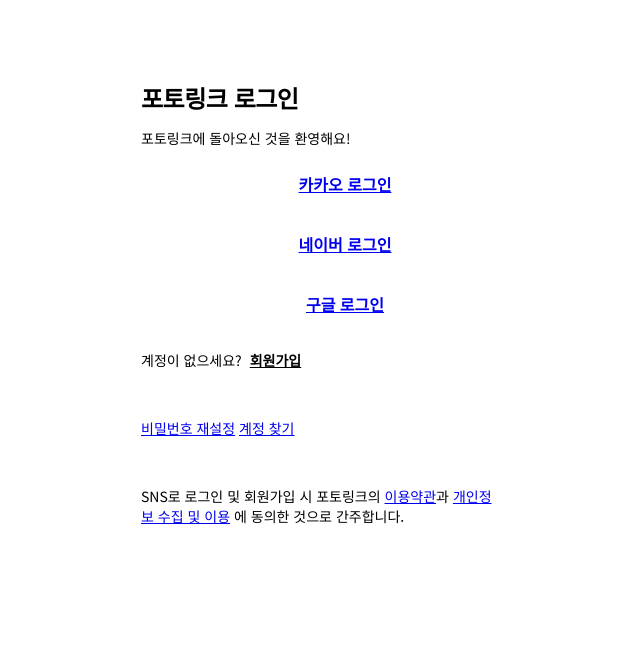
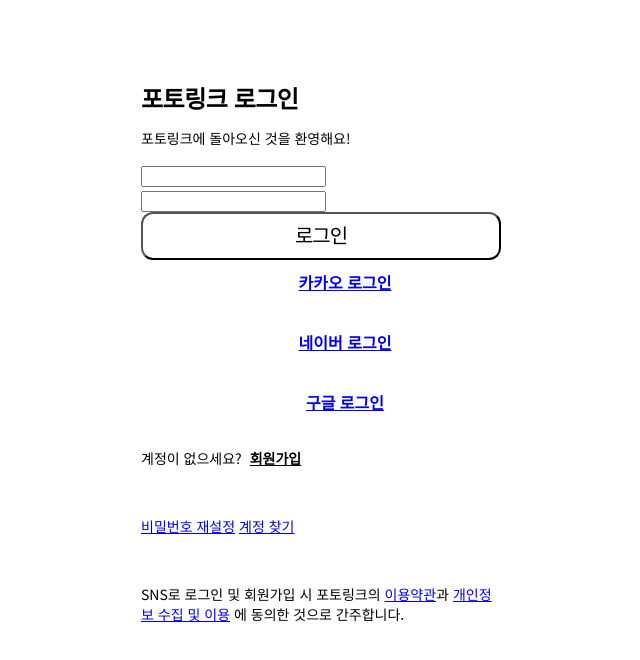
Before and after one commit to jiyeon12345/photolink-web-next, a Next.js app: page /login in a window 1280 px wide. Shown: the top 660 px of the page, without its empty margins (319-959 px from the left). Built offline with nearby package versions, Linux system fonts and the light colour scheme.

Commit message:
[NEXT-1] zod, React-hook-form 테스트

```diff
--- a/app/(auth)/login/page.tsx
+++ b/app/(auth)/login/page.tsx
@@ -1,5 +1,6 @@
 import Input from '@/components/common/Input/Input'
 import SignupPageSocialButton from '@/components/pages/(auth)/SignupPageSocialButton'
+import LoginPageForm from '@/components/pages/(auth)/login/LoginPageForm'
 import Link from 'next/link'
 
 function LoginPage() {
@@ -8,6 +9,8 @@
       <h1>포토링크 로그인</h1>
 
       <p className="text">포토링크에 돌아오신 것을 환영해요!</p>
+
+      <LoginPageForm />
 
       <SignupPageSocialButton url="/" social="카카오 로그인" />
       <SignupPageSocialButton url="/" social="네이버 로그인" />
--- a/components/common/Button/Button.tsx
+++ b/components/common/Button/Button.tsx
@@ -51,7 +51,6 @@
         disabled={disabled}
         onClick={onClick}
         type={type}
-        ref={ref as ForwardedRef<HTMLButtonElement>}
         $size={$size}
         $variant={$variant}
         $contain={$contain}
--- a/components/layouts/Header/Header.tsx
+++ b/components/layouts/Header/Header.tsx
@@ -15,7 +15,6 @@
 
       {isTablet && (
         <div>
-          <Input type="text" />
           <h2>이미지</h2>
         </div>
       )}
--- /dev/null
+++ b/components/pages/(auth)/login/LoginPageForm.tsx
@@ -0,0 +1,53 @@
+'use client'
+
+import { useForm, Controller } from 'react-hook-form'
+import { zodResolver } from '@hookform/resolvers/zod'
+
+import { z } from 'zod'
+import Button from '@/components/common/Button/Button'
+
+const shema = z.object({
+  email: z.string().email('이메일 형식이 아닙니다.'),
+  password: z
+    .string()
+    .min(8, '비밀번호는 최소 8자 이상이어야 합니다')
+    .max(20, '비밀번호는 최소 20자 이하이어야 합니다.'),
+})
+type LoginFormInputs = z.infer<typeof shema>
+
+function LoginPageForm() {
+  const {
+    register,
+    handleSubmit,
+    control,
+    formState: { errors },
+  } = useForm<LoginFormInputs>({
+    resolver: zodResolver(shema),
+    mode: 'onChange', // 입력이 변경될떄마다 유효성 검사 실행
+  })
+
+  const onSubmit = (data: LoginFormInputs) => {
+    console.log(data)
+  }
+
+  return (
+    <form onSubmit={handleSubmit(onSubmit)}>
+      <Controller
+        name="email"
+        control={control}
+        render={({ field }) => <input type="text" {...field} />}
+      />
+      {errors.email && <p>{errors.email.message}</p>}
+      <Controller
+        name="password"
+        control={control}
+        render={({ field }) => <input type="password" {...field} />}
+      />
+      {errors.password && <p>{errors.password.message}</p>}
+      <Button $variant="primary" $size="md" type="submit">
+        로그인
+      </Button>
+    </form>
+  )
+}
+export default LoginPageForm
--- a/package.json
+++ b/package.json
@@ -9,6 +9,7 @@
     "lint": "next lint"
   },
   "dependencies": {
+    "@hookform/resolvers": "^3.2.0",
     "@types/react-dom": "18.2.4",
     "autoprefixer": "10.4.14",
     "axios": "^1.4.0",
@@ -26,7 +27,8 @@
     "react-query": "^3.39.3",
     "styled-components": "^6.0.0-rc.0",
     "tailwind": "^4.0.0",
-    "tailwindcss": "^3.3.2"
+    "tailwindcss": "^3.3.2",
+    "zod": "^3.22.1"
   },
   "devDependencies": {
     "@types/node": "^20.2.5",
```
Also changed, not shown: app/page.tsx (+0 -16 lines), 1 other file (tests, documents, lock files or other folders).
